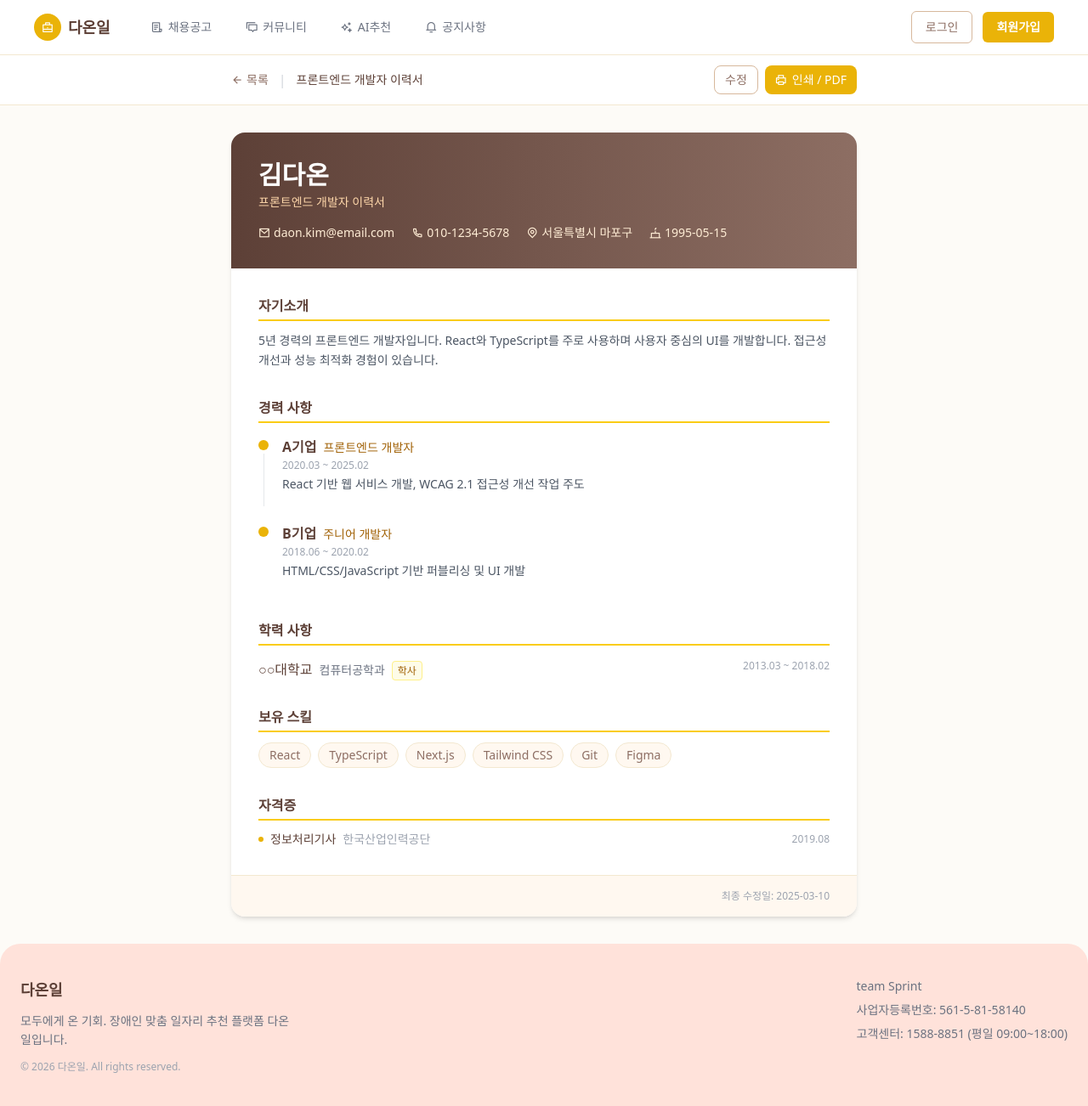
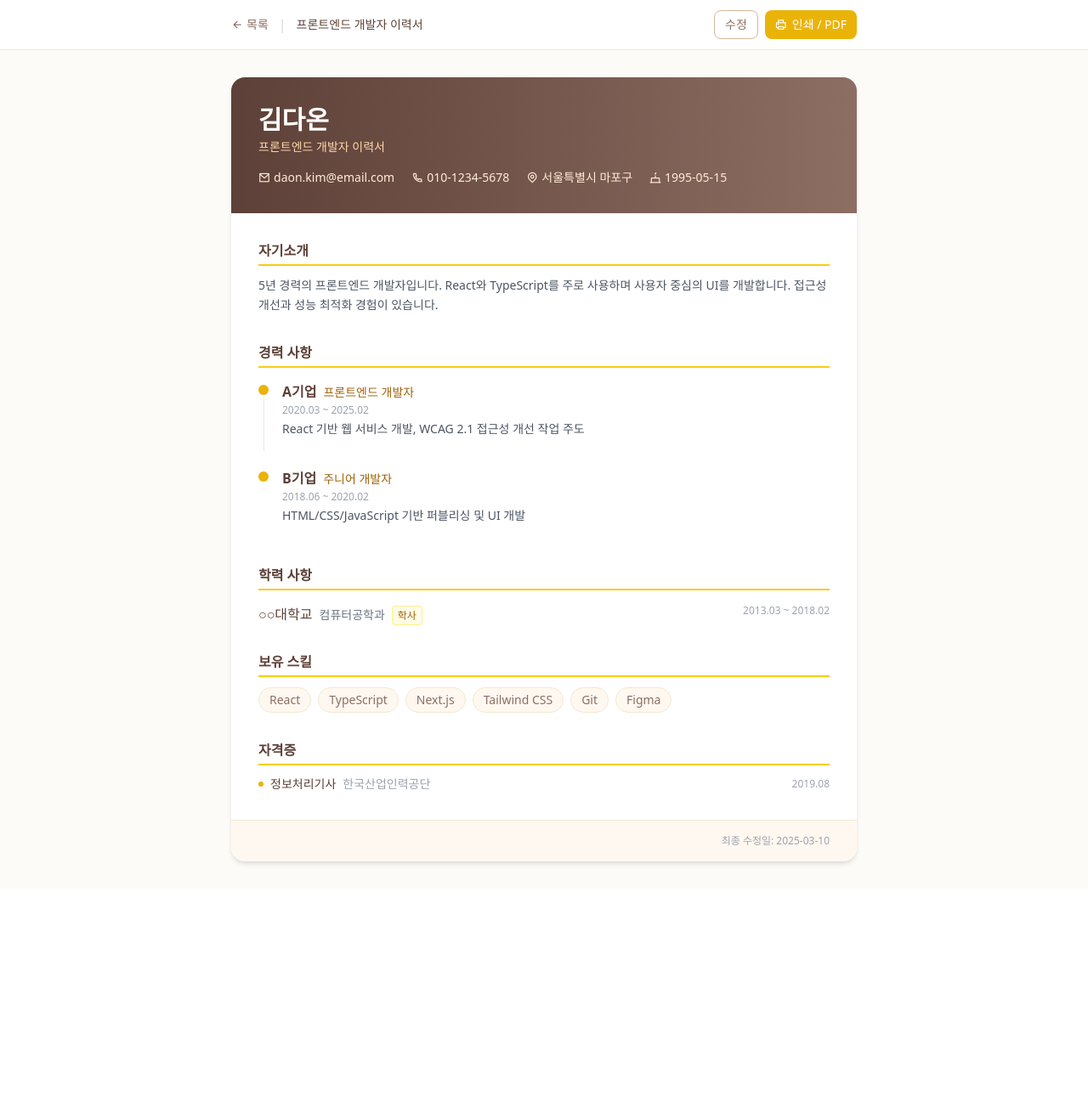
Before and after one commit to hwangbohye03/AIBE5_3th_Team11, a React (Vite) app: page /resumes/1 in a window 1280 px wide. Shown: the whole page at 85% size. After the commit the page ends 1046 px from the top, so only its background shows below. Built offline with nearby package versions, Linux system fonts and the light colour scheme.

Commit message:
error/app.jsx

```diff
--- a/src/App.jsx
+++ b/src/App.jsx
@@ -8,6 +8,8 @@ import CommunityWrite from "./pages/CommunityWrite";
 import ResumeList from "./pages/ResumeList";
 import ResumeForm from "./pages/ResumeForm";
 import ResumeDetail from "./pages/ResumeDetail";
+import CompanyMypage from "./pages/CompanyMypage";
+import CompanyJobPostManage from "./pages/CompanyJobPostManage";
 import Jobs from "./pages/Jobs";
 import JobDetail from "./pages/JobDetail";
 import MemberMypage from "./pages/MemberMypage";
@@ -24,6 +26,10 @@ export default function App() {
         <Route path="/membership" element={<Membership />} />
         <Route path="/communityDetail/:post_id" element={<CommunityDetail />} />
         <Route path="/communityWrite" element={<CommunityWrite />} />
+
+        <Route path="/company-mypage" element={<CompanyMypage />} />
+        <Route path="/company-jobpost-manage" element={<CompanyJobPostManage />} />
+
         <Route path="/jobs" element={<Jobs />} />
         <Route path="/jobs/:id" element={<JobDetail />} />
         <Route path="/companyApplicants" element={<CompanyApplicants />} />
--- a/src/pages/JobDetail.jsx
+++ b/src/pages/JobDetail.jsx
@@ -1,24 +1,28 @@
 import React from 'react';
 import { useParams } from "react-router-dom";
+
 // 컴포넌트 임포트
 import Header from "../components/Header";
 import Footer from "../components/Footer";
 import JobDetailComponent from "../components/jobs/JobDetail";
+
 // 데이터 임포트
 import { sampleJobs } from "../data/sampleJobs";
 
 export default function JobDetail() {
-  // URL 파라미터에서 id 추출
     const { id } = useParams();
-  // 샘플 데이터에서 해당 id의 공고 찾기
     const job = sampleJobs.find((j) => String(j.id) === String(id));
 
     return (
-    <>
+        <div className="min-h-screen flex flex-col">
             <Header />
-      {/* 공고 상세 컴포넌트에 job 데이터 전달 */}
+
+            {/* body가 남은 높이를 차지 */}
+            <main className="flex-grow">
                 <JobDetailComponent job={job} />
+            </main>
+
             <Footer />
-    </>
+        </div>
     );
 }
--- a/src/pages/ResumeDetail.jsx
+++ b/src/pages/ResumeDetail.jsx
@@ -53,9 +53,6 @@ export default function ResumeDetail() {
 
   return (
       <div className="min-h-screen bg-[#FDFBF7] flex flex-col">
-      <div className="print:hidden">
-        <Header />
-      </div>
 
         {/* 서브 컨트롤 바 */}
         <div className="print:hidden bg-white border-b border-[#F3E8D0]">
@@ -227,9 +224,6 @@ export default function ResumeDetail() {
           </div>
         </div>
 
-      <div className="print:hidden">
-        <Footer />
-      </div>
       </div>
   );
 }
--- a/src/pages/ResumeForm.jsx
+++ b/src/pages/ResumeForm.jsx
@@ -133,7 +133,6 @@ export default function ResumeForm() {
 
   return (
     <div className="min-h-screen bg-[#FDFBF7] flex flex-col">
-      <Header />
 
       {/* 서브 헤더 */}
       <div className="bg-white border-b border-[#F3E8D0] sticky top-16 z-10">
@@ -464,7 +463,6 @@ export default function ResumeForm() {
         )}
       </div>
 
-      <Footer />
     </div>
   );
 }
```
Lines whose indentation alone changed are shown as unchanged.
